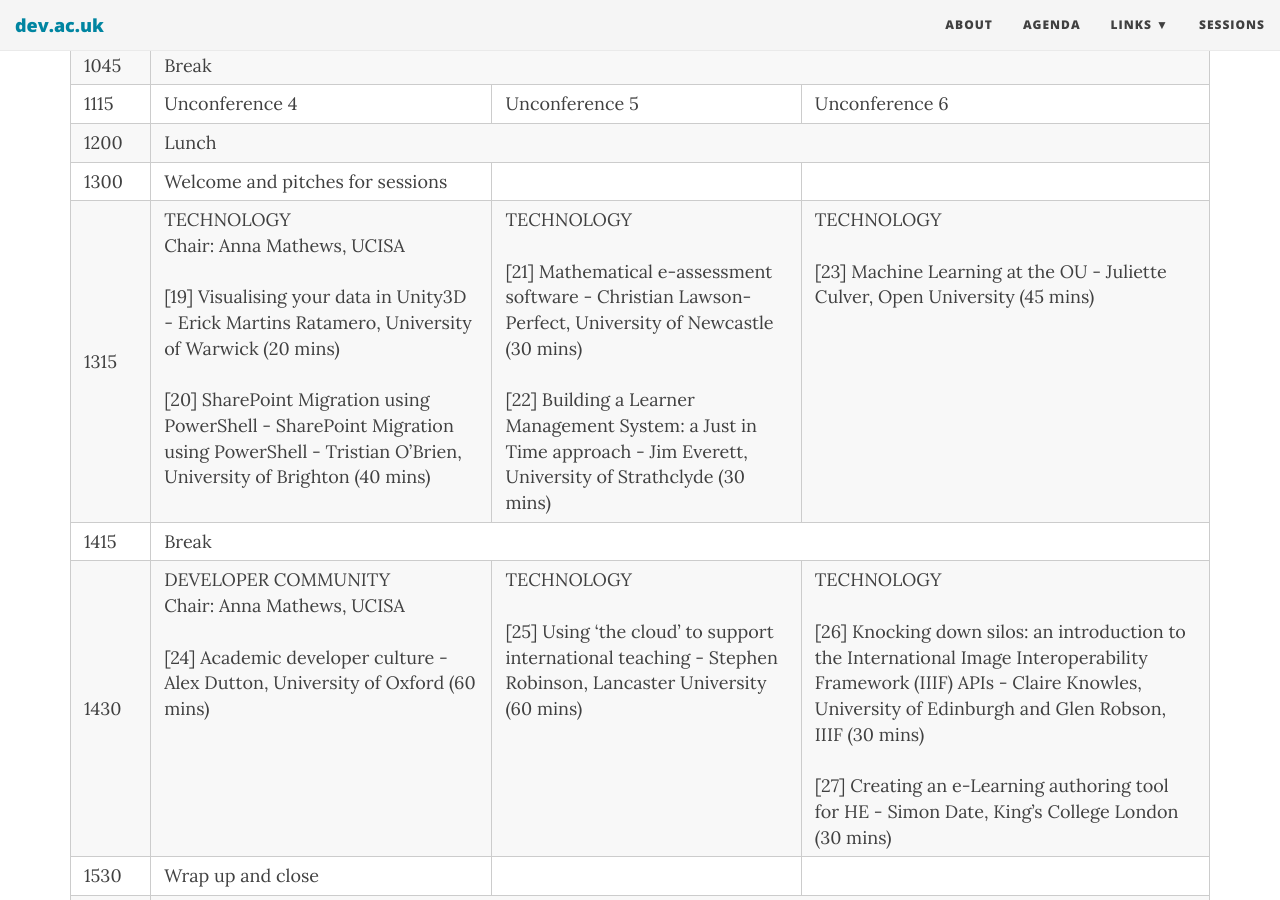
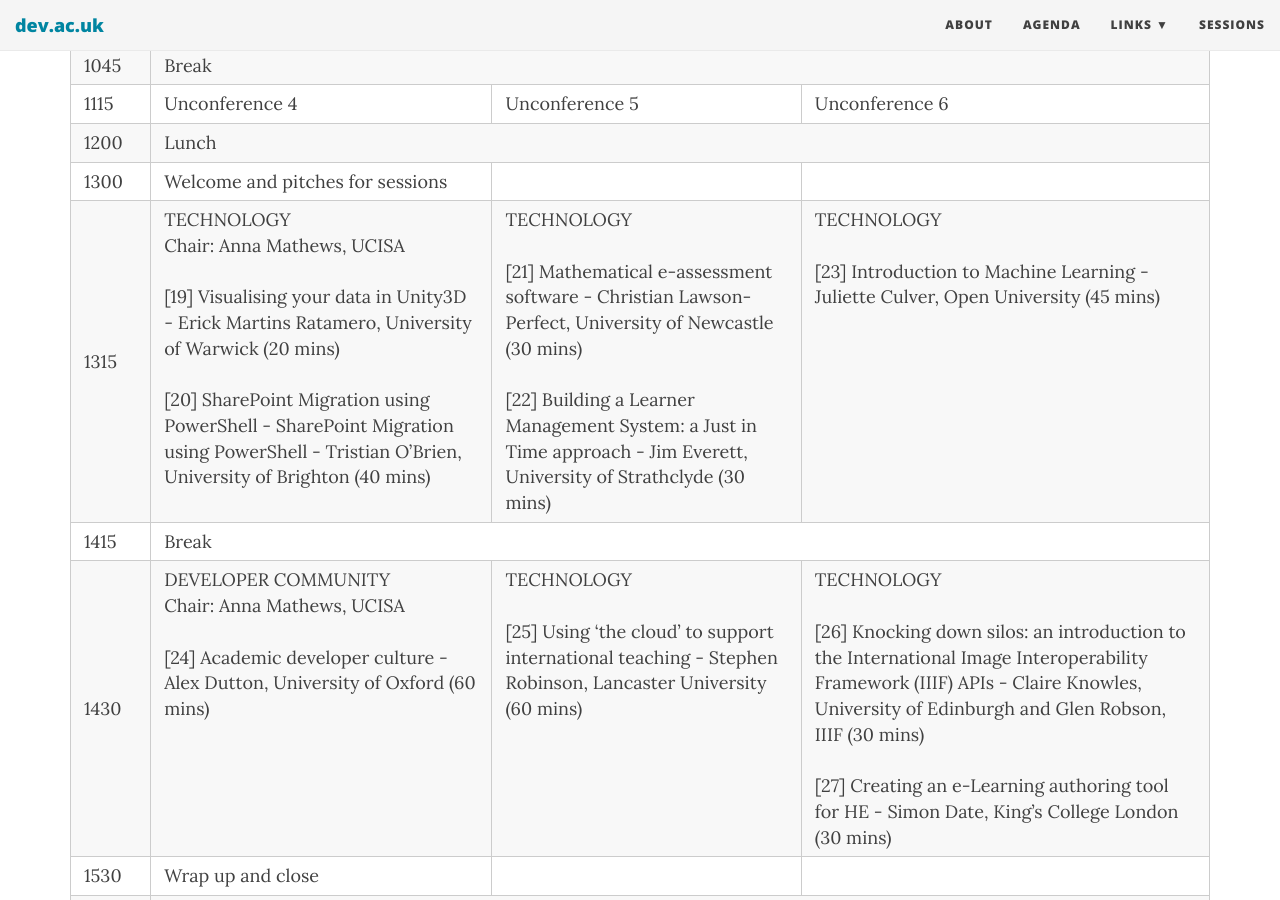
Before and after one commit to devacuk/devacuk.github.io, a Jekyll site: the page built from agenda.md, in a window 1280 px wide and 900 px high, scrolled down 2287 px. Built offline with Jekyll 4.4.1, drawn with Linux system fonts in a browser that asks for light colours; nearby versions of some CDN libraries.

Commit message:
updated juliette's title

```diff
--- a/agenda.md
+++ b/agenda.md
@@ -132,7 +132,7 @@
     </td>
     <td valign="top">
       TECHNOLOGY<br/><br/>
-      [23] Machine Learning at the OU -  Juliette Culver, Open University (45 mins)<br/>
+      [23] Introduction to Machine Learning - Juliette Culver, Open University (45 mins)<br/>
     </td>
   </tr>
   <tr><td>1415</td><td colspan="3">Break</td></tr>
```
